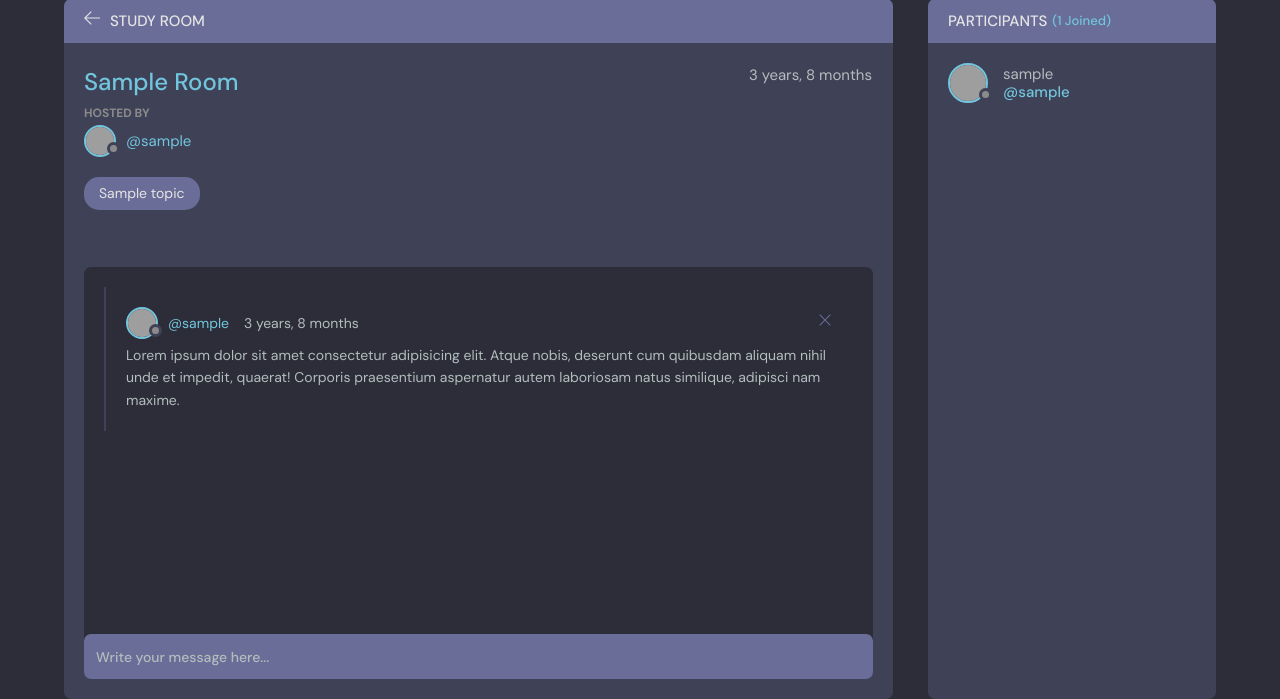
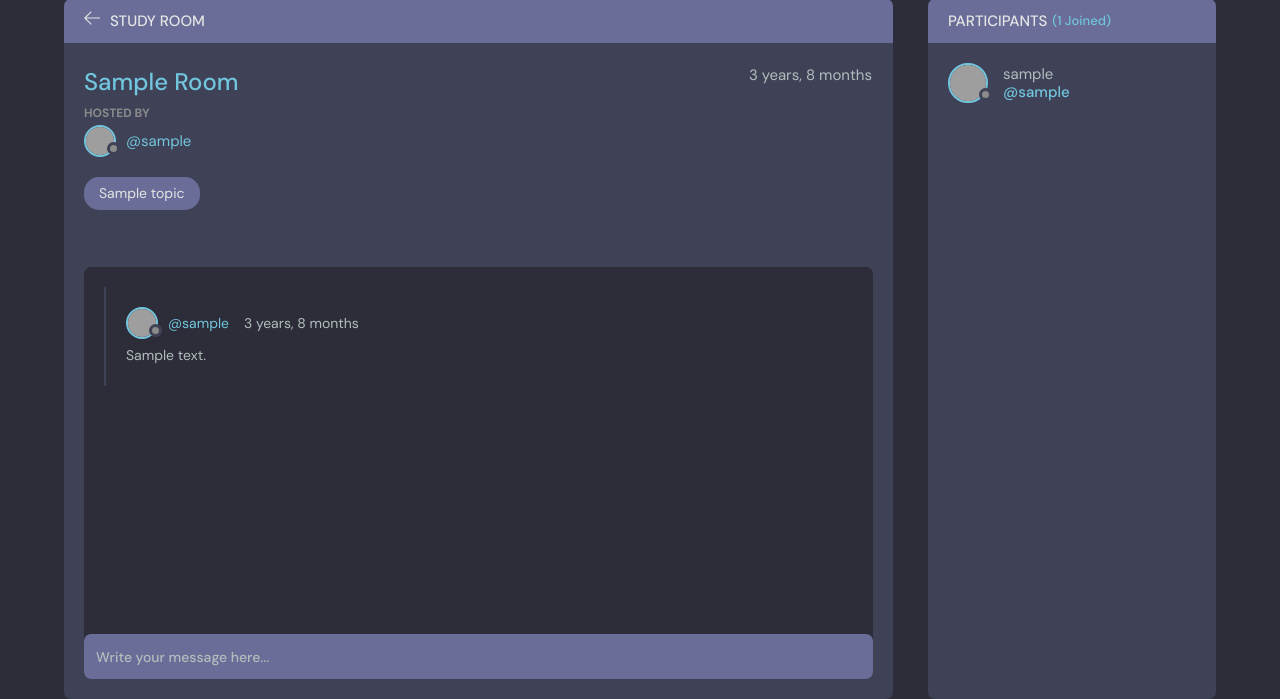
Before and after one commit to johnivanpuayap/StudyBud, a Django app: page /room/1 in a window 1280 px wide. Shown: the part 101-800 px from the top of the page. Run offline with Django 4.2, Linux system fonts and the light colour scheme; tables that the repository leaves empty hold one stand-in row (values such as "Sample post"); grey boxes are pictures that could not be loaded.

Commit message:
Update messages inside the room

```diff
--- a/base/templates/base/home.html
+++ b/base/templates/base/home.html
@@ -46,4 +46,3 @@
         {% include 'base/activity_component.html' %}
     </div>
 </main>
-{% endblock %}
--- a/base/templates/base/room.html
+++ b/base/templates/base/room.html
@@ -95,6 +95,8 @@
                                     <span class="thread__date">{{ message.created|timesince }}</span>
                                 </div>
 
+                                {% if request.user == message.user %}
+                                <a href="{% url 'delete-message' message.id %}">
                                     <div class="thread__delete">
                                         <svg version="1.1" xmlns="http://www.w3.org/2000/svg" width="32" height="32" viewBox="0 0 32 32">
                                             <title>remove</title>
@@ -103,11 +105,12 @@
                                             ></path>
                                         </svg>
                                     </div>
+                                </a>
+                                {% endif %}
                             </div>
+
                             <div class="thread__details">
-                                Lorem ipsum dolor sit amet consectetur adipisicing elit. Atque nobis, deserunt cum quibusdam aliquam
-                                nihil unde et impedit, quaerat! Corporis praesentium aspernatur autem laboriosam natus similique,
-                                adipisci nam maxime.
+                                <p>{{ message.body }}</p>
                             </div>
                         </div>
                         {% endfor %}
```
Also changed, not shown: README.md. Lines whose indentation alone changed are shown as unchanged.
